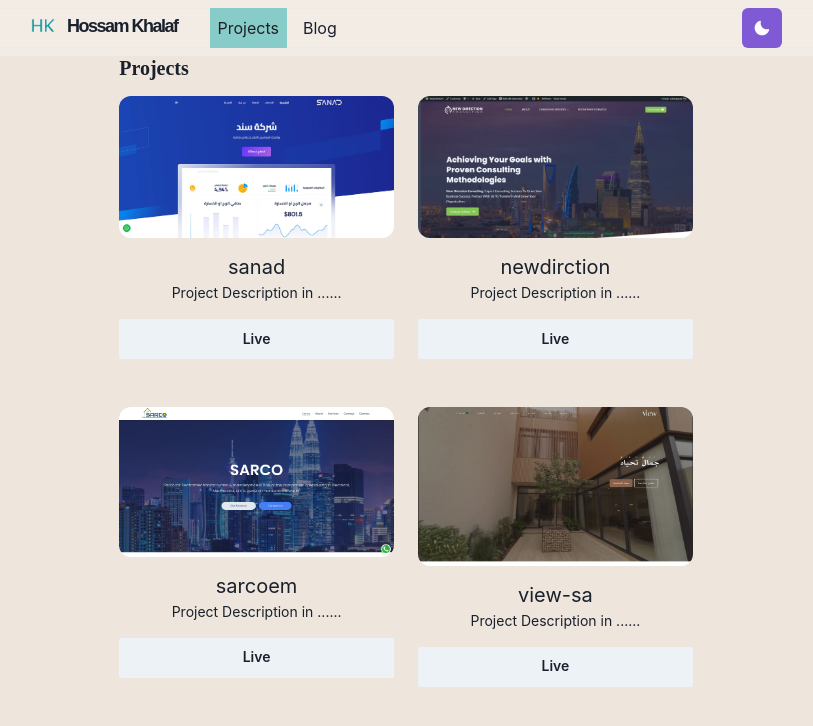
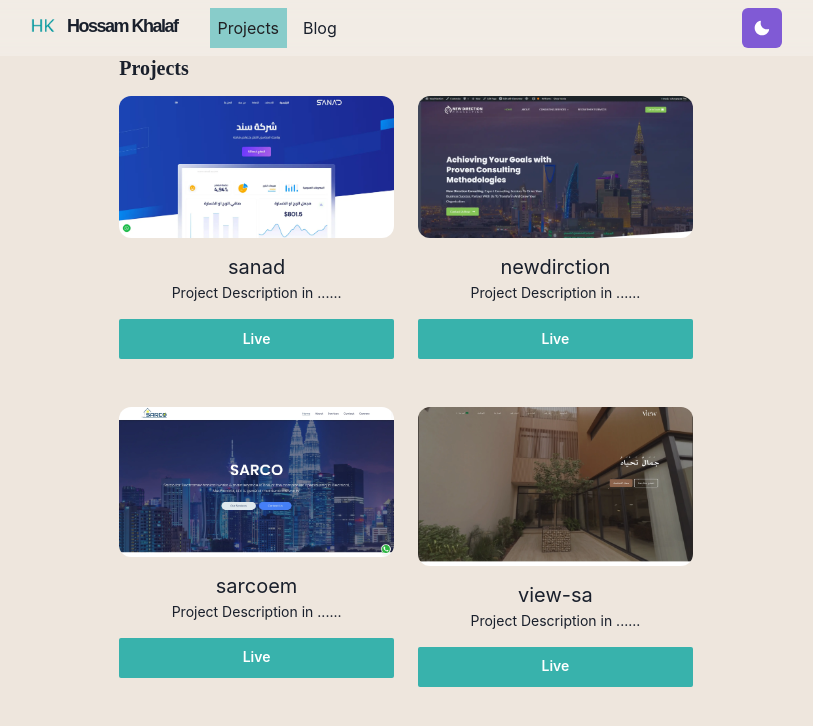
Before and after one commit to hossam-khalaf/portfolio, a Next.js app: page /projects in a window 1280 px wide. Shown: the top 726 px of the page, without its empty margins (234-1047 px from the left). Built offline with nearby package versions, Linux system fonts and the light colour scheme.

Commit message:
Update GridItem.js

```diff
--- a/components/GridItem.js
+++ b/components/GridItem.js
@@ -60,9 +60,14 @@ export const ProjectGridItem = ({
 					flex={1}
 					fontSize={'sm'}
 					rounded={'sm'}
-					_focus={{
-						bg: 'teal.500',
-					}}>
+					bg={'teal.400'}
+				color={'white'}
+				_hover={{
+					bg: 'blue.500',
+				}}
+				_focus={{
+					bg: 'blue.500',
+				}}>
 					Live
 				</Button>
 			</NextLink>
```
